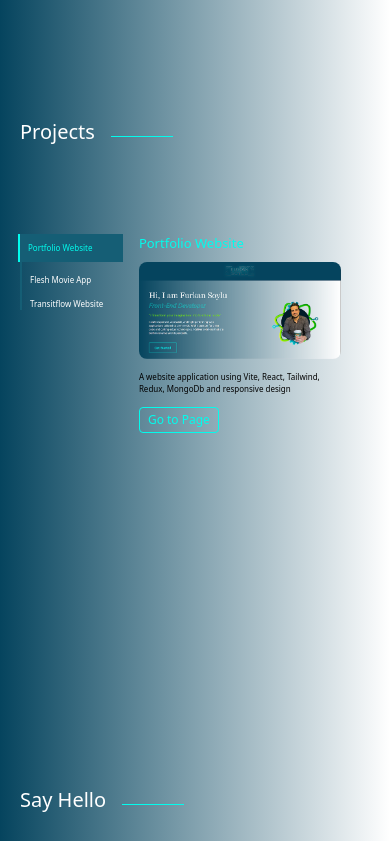
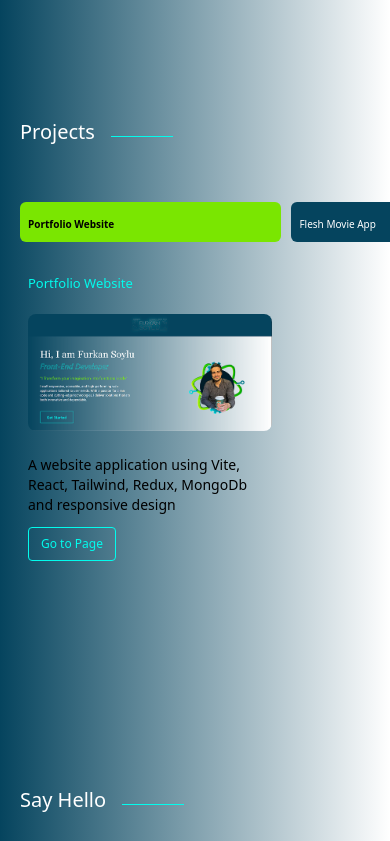
Before and after one commit to furkansylu97/FurkanSoylu-sPortfolio, a React (Vite) app in the folder Portfolio/: page / in a window 390 px wide. Shown: the part 2342-3183 px from the top of the page. Built offline with nearby package versions, Linux system fonts and the light colour scheme.

Commit message:
Swiper library was implemented in Project.jsx file

```diff
--- a/Portfolio/src/pages/HomePage/KnowledgeAndExperiences.jsx
+++ b/Portfolio/src/pages/HomePage/KnowledgeAndExperiences.jsx
@@ -30,7 +30,7 @@ function KnowledgeAndExperiences() {
                     <div
                       className={`cursor-pointer px-2 py-2 rounded-md transition-all duration-300 ${
                         selectedItemIndex === index
-                          ? "bg-tertiary text-white font-bold"
+                          ? "bg-tertiary text-black font-bold"
                           : "text-white bg-primary"
                       }`}
                       onClick={() => setSelectedItemIndex(index)}
--- a/Portfolio/src/pages/HomePage/Projects.jsx
+++ b/Portfolio/src/pages/HomePage/Projects.jsx
@@ -1,4 +1,8 @@
 import React from "react";
+import { Swiper, SwiperSlide } from "swiper/react";
+import "swiper/css";
+import "swiper/css/free-mode";
+import { FreeMode } from "swiper/modules";
 import SectionTitle from "../../components/SectionTitle";
 import { projects } from "../../resources/projects";
 
@@ -9,8 +13,35 @@ function Projects() {
     <section className="h-svh lg:h-lvh -mt-20 lg:-mt-0">
       <div>
         <SectionTitle title="Projects" />
-        <div className="flex py-16 lg:py-24 gap-2 lg:gap-10 ">
-          <div className="flex flex-col gap-3 lg:gap-6 border-l-2 lg:border-l-4 border-cyan-800 w-1/3 lg:w-1/6 h-1/3 lg:h-1/6">
+        <div className="flex flex-col lg:flex-row py-8 lg:py-24 gap-8 lg:gap-10 ">
+          <div className="lg:hidden w-full">
+            <Swiper
+              slidesPerView={1.4}
+              spaceBetween={10}
+              freeMode={true}
+              centeredSlides={true}
+              modules={[FreeMode]}
+              centeredSlidesBounds={true}
+              className="w-full"
+            >
+              {projects.map((project, index) => (
+                <SwiperSlide key={project.id}>
+                  <div
+                    className={`cursor-pointer px-2 py-2 rounded-md transition-all duration-300 ${
+                      selectedItemIndex === index
+                        ? "bg-tertiary text-black font-bold"
+                        : "text-white bg-primary"
+                    }`}
+                    onClick={() => setSelectedItemIndex(index)}
+                  >
+                    <span className="text-[10px]">{project.title}</span>
+                  </div>
+                </SwiperSlide>
+              ))}
+            </Swiper>
+          </div>
+
+          <div className="hidden lg:flex flex-col gap-3 lg:gap-6 border-l-2 lg:border-l-4 border-cyan-800 w-1/3 lg:w-1/6 h-1/3 lg:h-1/6">
             {projects.map((project, index) => (
               <div
                 key={project.id}
@@ -31,7 +62,8 @@ function Projects() {
               </div>
             ))}
           </div>
-          <div className="flex flex-col h-[30vh] lg:h-full w-5/6 px-2 lg:px-10">
+
+          <div className="flex flex-col h-[40vh] lg:h-full w-5/6 px-2 lg:px-10 gap-3 lg:gap-0">
             <h1 className="flex text-secondary text-[13px] lg:text-xl font-medium">
               {projects[selectedItemIndex].title}
             </h1>
@@ -43,12 +75,12 @@ function Projects() {
               />
             </div>
             <div className="mt-1 lg:mt-2 flex flex-col gap-1 lg:gap-2 w-4/5">
-              <p className="text-black text-[8px] lg:text-base lg:font-semibold">
+              <p className="text-black text-sm lg:text-base lg:font-semibold">
                 {projects[selectedItemIndex].description}
               </p>
               <div>
                 <button
-                  className="border lg:border-2 border-secondary text-secondary text-xs lg:text-xl font-normal lg:font-medium mt-2 lg:mt-3 px-2 lg:px-4 py-1 lg:py-2 rounded"
+                  className="border lg:border-2 border-secondary text-secondary text-xs lg:text-xl font-normal lg:font-medium mt-2 lg:mt-3 px-3 lg:px-4 py-2 rounded"
                   onClick={() =>
                     window.open(projects[selectedItemIndex].link, "_blank")
                   }
```
